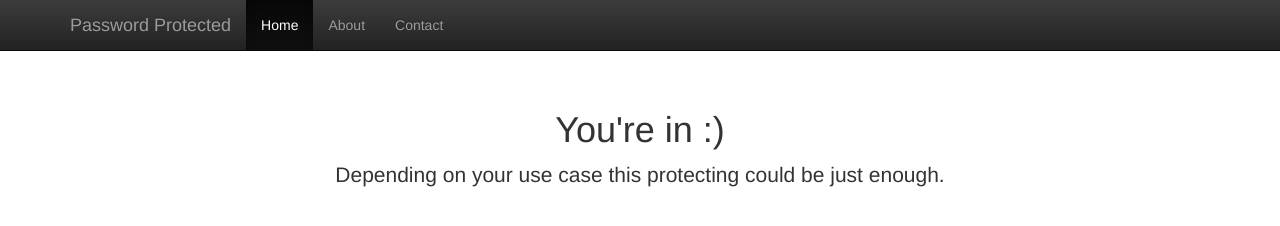
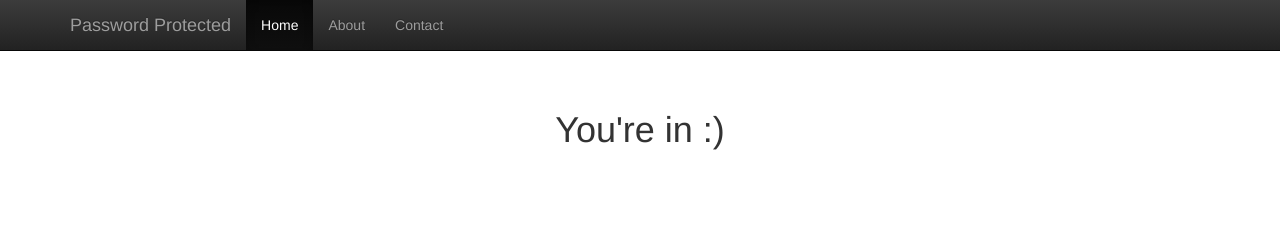
Before and after one commit to kerklines/kerklines.github.io, a plain HTML site: page 430ab3deb9c62ed6795e93b6b9638a17163cc70d/index.html in a window 1280 px wide. Drawn offline with nearby package versions, Linux system fonts and the light colour scheme.

Commit message:
Update index.html

```diff
--- a/430ab3deb9c62ed6795e93b6b9638a17163cc70d/index.html
+++ b/430ab3deb9c62ed6795e93b6b9638a17163cc70d/index.html
@@ -53,7 +53,6 @@
 
             <div class="starter-template">
                 <h1>You're in :)</h1>
-                <p class="lead">Depending on your use case this protecting could be just enough.</p>
             </div>
 
         </div>
```
